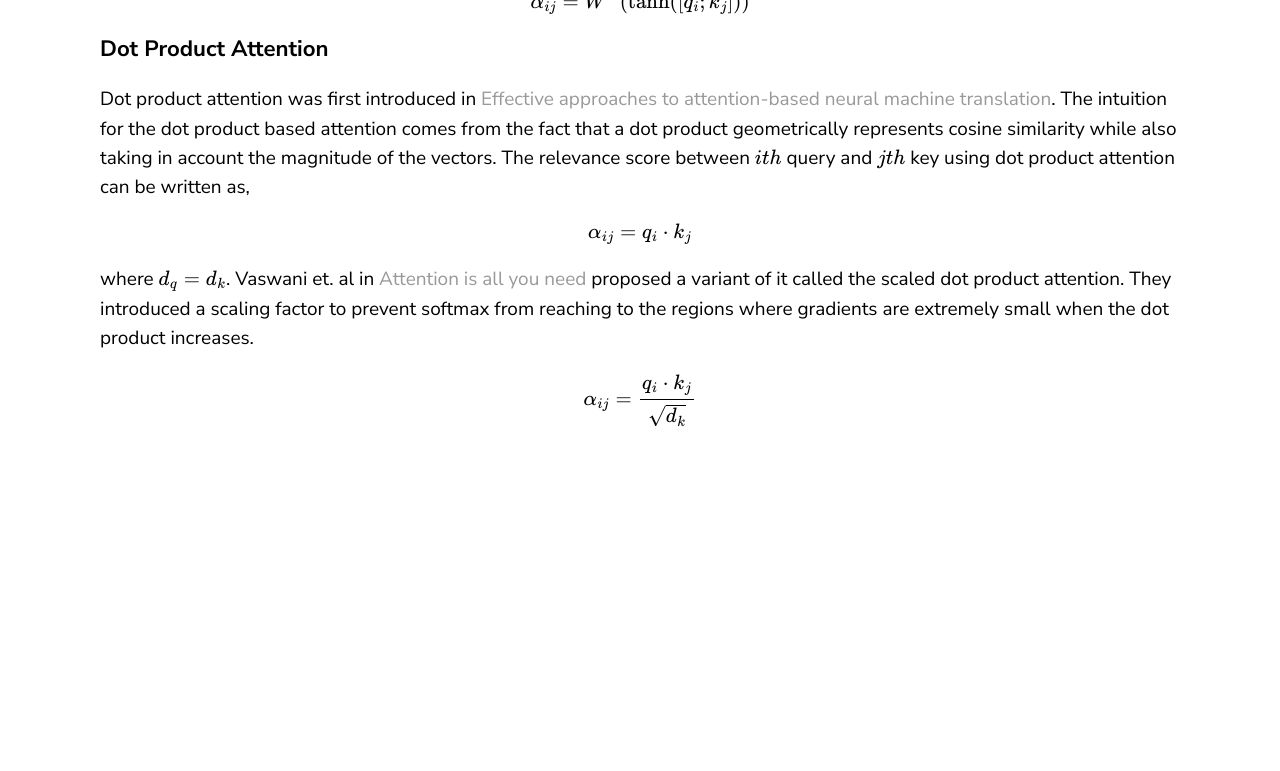
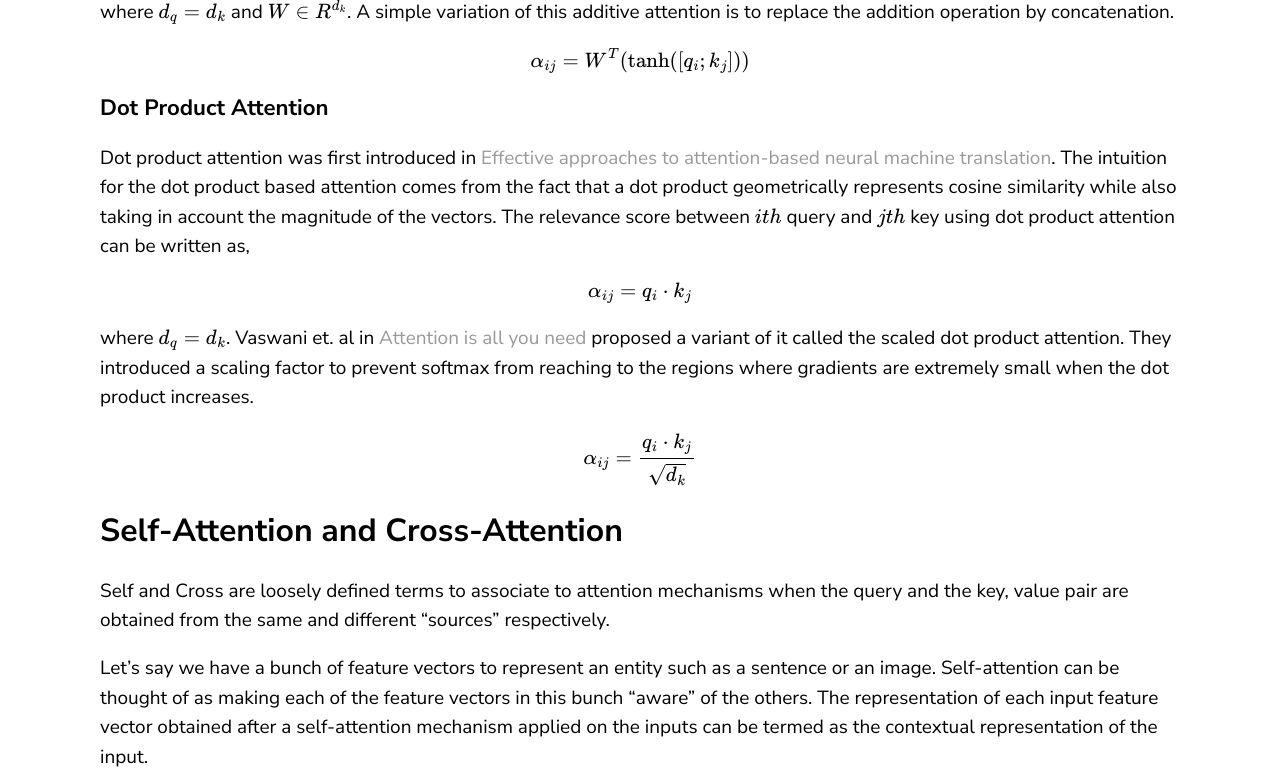
Before and after one commit to LearningTurtle/Blog, a Jekyll site: the page built from _posts/2020-06-02-attention_another_perspective.markdown, in a window 1280 px wide and 1400 px high, scrolled down 4673 px. Shown: the top 771 px of the window. Built offline with Jekyll 4.4.1, drawn with Linux system fonts in a browser that asks for light colours; formulas are drawn with MathJax 3; comment, search, counter and statistics services are not loaded; before the commit the page ends 5124 px from its top, so only the background shows below that; some of the changed text lies outside the part shown; grey boxes are pictures that could not be loaded.

Commit message:
added explanation of self attention

```diff
--- a/_posts/2020-06-02-attention_another_perspective.markdown
+++ b/_posts/2020-06-02-attention_another_perspective.markdown
@@ -54,7 +54,7 @@ $$\alpha_i = \left[\alpha_{ij}\right], \forall i \in \{1,2,..,N\}$$
 
 $$\alpha_i = \mathbf{softmax}(\alpha_i)$$
 
-Thus, $$\alpha_{i}$$ is a vector of $$N$$ numbers $$\alpha_{ij}$$, for $$j=1,2,..,N$$ all between 0 and 1 such that $$\sum_{j=1}^{N} \alpha_{ij} = 1$$.
+Thus, $$\alpha_{i}$$ is a vector of $$N$$ numbers $$\alpha_{ij}$$, for $$j=1,2,..,N$$ all between 0 and 1 such that $$\sum_{j=1}^{N} \alpha_{ij} = 1$$. Once we have a single number representing the importance of each of the feature vectors, we can use the weighted sum of all the vectors to obtain a target vector. We shall overview different strategies as to how this target vector is obtained and used later in this blog.
 
 ## Categorisation of Attention
 
@@ -86,6 +86,26 @@ where $$d_q = d_k$$. Vaswani et. al in [Attention is all you need][1] proposed a
 
 $$\alpha_{ij} = \frac{q_i \cdot k_j}{\sqrt{d_k}}$$
 
+
+## Self-Attention and Cross-Attention
+
+Self and Cross are loosely defined terms to associate to attention mechanisms when the query and the key, value pair are obtained from the same and different "sources" respectively.
+
+Let's say we have a bunch of feature vectors to represent an entity such as a sentence or an image. Self-attention can be thought of as making each of the feature vectors in this bunch "aware" of the others. The representation of each input feature vector obtained after a self-attention mechanism applied on the inputs can be termed as the contextual representation of the input.
+
+<p align="center">
+  <img src="https://raw.githubusercontent.com/LearningTurtle/Blog/master/assets/images/selfattention.gif">
+</p>
+<p align="center">
+  <a>Demonstration of self attention mechanism. <a href=https://ai.googleblog.com/2017/08/transformer-novel-neural-network.html>GIF Source</a>: </a>
+</p>
+
+In cases like that of the image and the question, where we wish to find the relevant parts of the image based on the question, the key, value pair (from image) and the query (from question) are obtained from different sources, and the corresponding attention mechanism is called cross-attention.
+
+### Self-Attention in Different Settings
+
+
+
 [1]: https://papers.nips.cc/paper/7181-attention-is-all-you-need.pdf
 [2]: https://arxiv.org/abs/1409.0473
 [3]: https://arxiv.org/pdf/1508.04025.pdf
```
